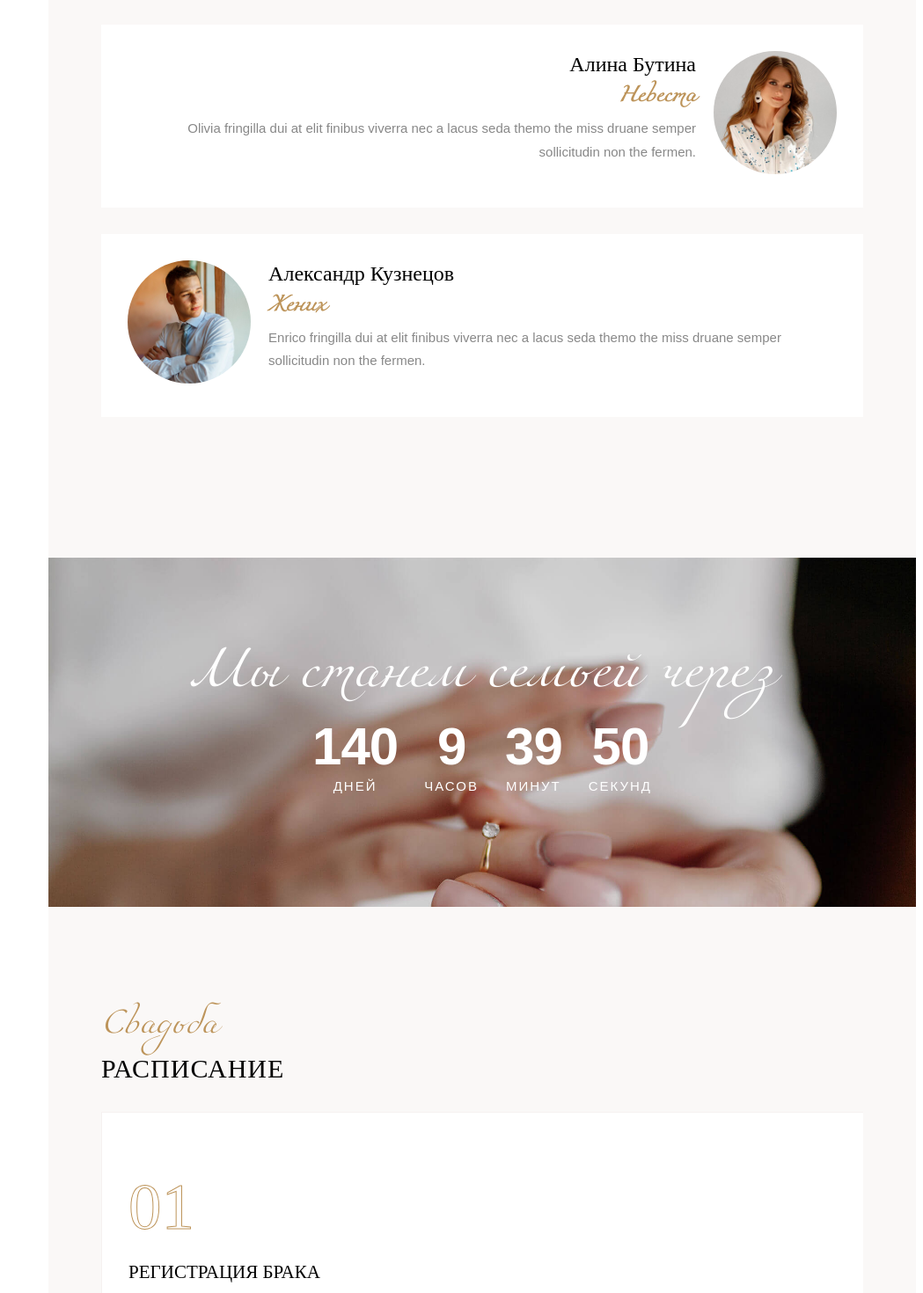
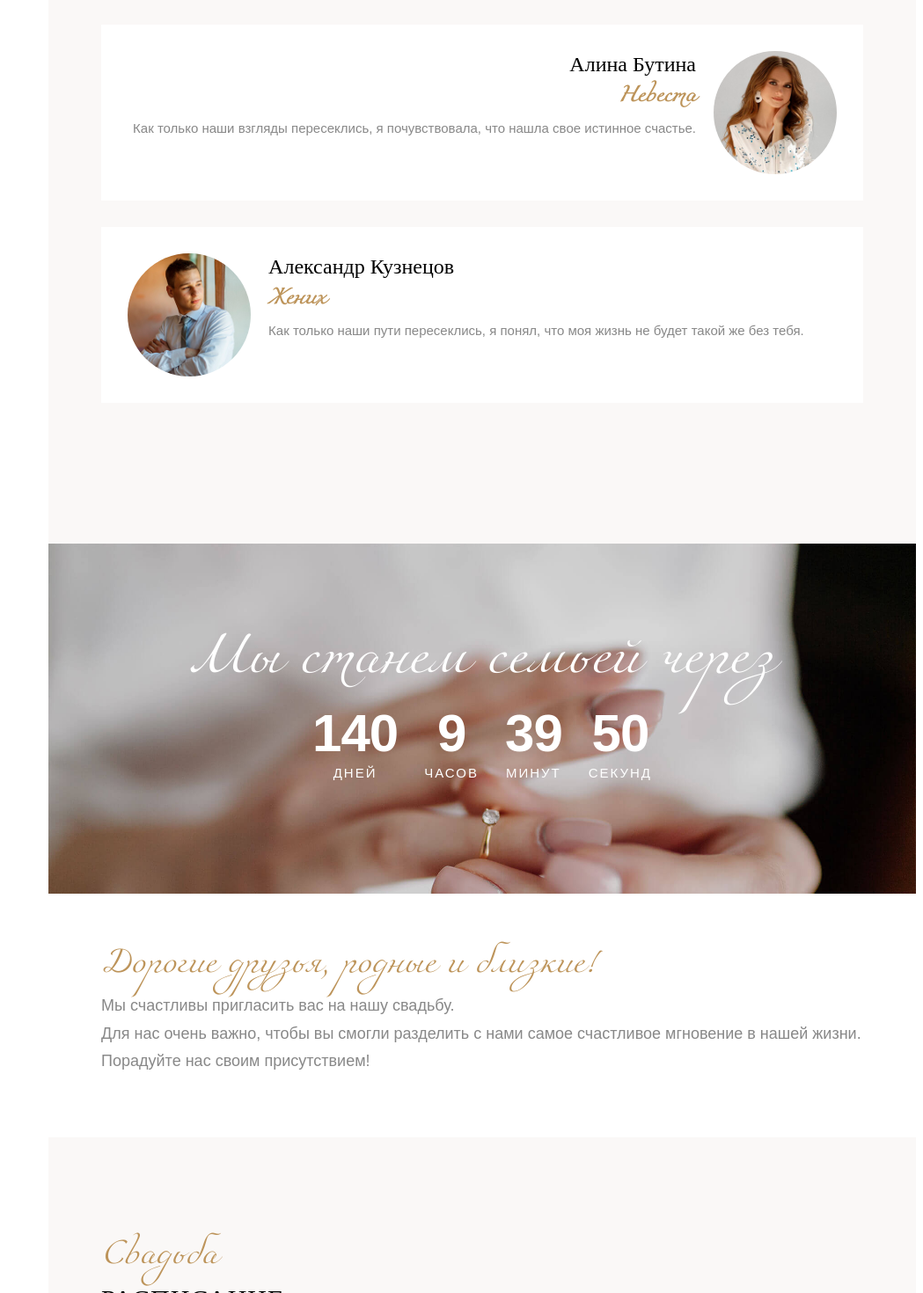
Before and after one commit to RusBlackFlag/wedding12, a React (Create React App) app: page / in a window 1280 px wide. Shown: the part 880-2350 px from the top of the page at 88% size, without its empty margins (231-1280 px from the left). Built offline with nearby package versions, Linux system fonts and the light colour scheme.

Commit message:
add invite and fix quotes

```diff
--- a/src/App.js
+++ b/src/App.js
@@ -19,7 +19,7 @@ function App() {
         <Header />
         <Bridegroom />
         <Countdown />
-        {/* <Story /> */}
+        <Story />
         <Organization />
         {/* <Gallery /> */}
         {/* <Where /> */}
--- a/src/components/Bridegroom.js
+++ b/src/components/Bridegroom.js
@@ -22,9 +22,7 @@ function Bridegroom () {
                   </h6>{' '}
                   <span>Невеста</span>
                   <p>
-                    Olivia fringilla dui at elit finibus viverra nec a lacus
-                    seda themo the miss druane semper sollicitudin non the
-                    fermen.
+                  Как только наши взгляды пересеклись, я почувствовала, что нашла свое истинное счастье.
                   </p>
                 </div>
               </div>
@@ -46,9 +44,7 @@ function Bridegroom () {
                   </h6>{' '}
                   <span>Жених</span>
                   <p>
-                    Enrico fringilla dui at elit finibus viverra nec a lacus
-                    seda themo the miss druane semper sollicitudin non the
-                    fermen.
+                  Как только наши пути пересеклись, я понял, что моя жизнь не будет такой же без тебя.
                   </p>
                 </div>
               </div>
--- a/src/components/Story.js
+++ b/src/components/Story.js
@@ -5,42 +5,13 @@ function Story () {
     <div id='story' className='story section-padding'>
       <div className='container'>
         <div className='row'>
-          <div className='col-md-5 mb-30'>
-            <div className='story-img animate-box'>
-              <div className='img'>
-                {' '}
-                <img src={storyImage} className='img-fluid' alt='' />{' '}
-              </div>
-              <div
-                className='story-img-2 story-wedding'
-              ></div>
-            </div>
+          <div className='col-md-7 animate-box'>
+            <h3 className='oliven-story-subtitle'>Дорогие друзья, родные и близкие!</h3>
+            <p className='invite-p'>
+            Мы счастливы пригласить вас на нашу свадьбу.<br /> Для нас очень важно, чтобы вы смогли разделить с нами самое счастливое мгновение в нашей жизни.<br />
+            Порадуйте нас своим присутствием!
+            </p>
           </div>
-          {/* <div className='col-md-7 animate-box'>
-            <h4 className='oliven-story-subtitle oliven-story-title'>Our love.</h4>
-            <h3 className='oliven-story-subtitle'>Наша история</h3>
-            <p>
-              Curabit aliquet orci elit genes tristique lorem commodo vitae.
-              Tuliaum tincidunt nete sede gravida aliquam, neque libero
-              hendrerit magna, sit amet mollis lacus ithe maurise. Dunya erat
-              volutpat edat themo the druanye semper.
-            </p>
-            <p>
-              Luality fringilla duiman at elit vinibus viverra nec a lacus themo
-              the druanye sene sollicitudin mi suscipit non sagie the fermen.
-            </p>
-            <p>
-              Phasellus viverra tristique justo duis vitae diam neque nivamus ac
-              est augue artine aringilla dui at elit finibus viverra nec a
-              lacus. Nedana themo eros odio semper soe suscipit non. Curabit
-              aliquet orci elit genes tristique.
-            </p>
-            <h4>27 Июля 2023, Она сказала да!</h4>
-            <p>
-              Luality fringilla duiman at elit finibus viverra nec a lacus themo
-              the druanye sene sollicitudin mi suscipit non sagie the fermen.
-            </p>
-          </div> */}
         </div>
       </div>
     </div>
--- a/src/index.css
+++ b/src/index.css
@@ -977,6 +977,11 @@ body.slide .oliven-nav-toggle {
     margin-bottom: 10px;
     padding-bottom: 15px;
 }
+
+.invite-p {
+    font-size: 18px;
+}
+
 .oliven-couple-title {
      display: block;
     position: relative;
@@ -1160,6 +1165,11 @@ body.slide .oliven-nav-toggle {
 
 
 /* ======= Our Story style ======= */
+.story.section-padding {
+    padding-top: 50px;
+    padding-bottom: 50px;
+}
+
 .story .story-img {
     position: relative;
 }
```
